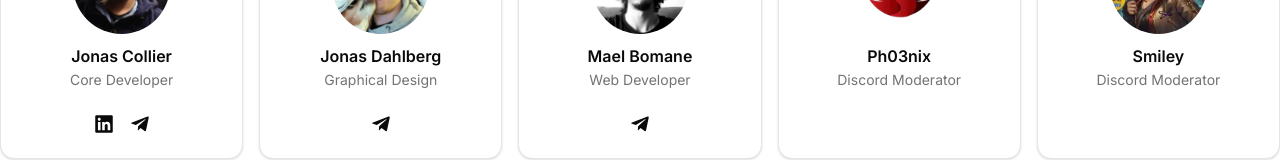
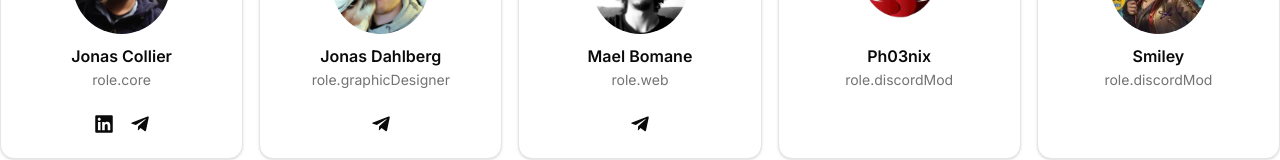
Before and after one commit to Runebase/runebase.io, a Next.js app: page /docs in a window 1280 px wide. Shown: the part 1936-2096 px from the top of the page. Built offline with nearby package versions, Linux system fonts and the light colour scheme; what i18next-resources-to-backend would draw is missing.

Commit message:
localization for Team.tsx

```diff
--- /dev/null
+++ b/app/i18n/locales/en/team.json
@@ -0,0 +1,8 @@
+{
+  "role": {
+    "core": "Core Developer",
+    "graphicDesigner": "Graphic Designer",
+    "web": "Web Developer",
+    "discordMod": "Discord Moderator"
+  }
+}
--- a/components/Team.tsx
+++ b/components/Team.tsx
@@ -12,12 +12,15 @@ import ph03nix from "@/components/assets/images/team/ph03nix.png";
 import smiley from "@/components/assets/images/team/smiley.png";
 
 import type { FC } from "react"
+import { useT } from "@/app/i18n/client";
 
 export const Team: FC = () => {
+  const { t } = useT('team')
+
   const teamMembers = [
     {
       name: 'Jonas Collier',
-      role: 'Core Developer',
+      role: t('role.core'),
       socials: [
         { linkedIn: 'jonas-collier-86835b86' },
         { telegram: 'Bagosan' }
@@ -26,25 +29,25 @@ export const Team: FC = () => {
     },
     {
       name: 'Jonas Dahlberg',
-      role: 'Graphical Design',
+      role: t('role.graphicDesigner'),
       socials: [{ telegram: 'eYm1990' }],
       image: jonas_dahlberg,
     },
     {
       name: 'Mael Bomane',
-      role: 'Web Developer',
+      role: t('role.web'),
       socials: [{ telegram: 'mbomane' }],
       image: mael_bomane,
     },
     {
       name: 'Ph03nix',
-      role: 'Discord Moderator',
+      role: t('role.discordMod'),
       socials: [],
       image: ph03nix,
     },
     {
       name: 'Smiley',
-      role: 'Discord Moderator',
+      role: t('role.discordMod'),
       socials: [],
       image: smiley,
     },
```
